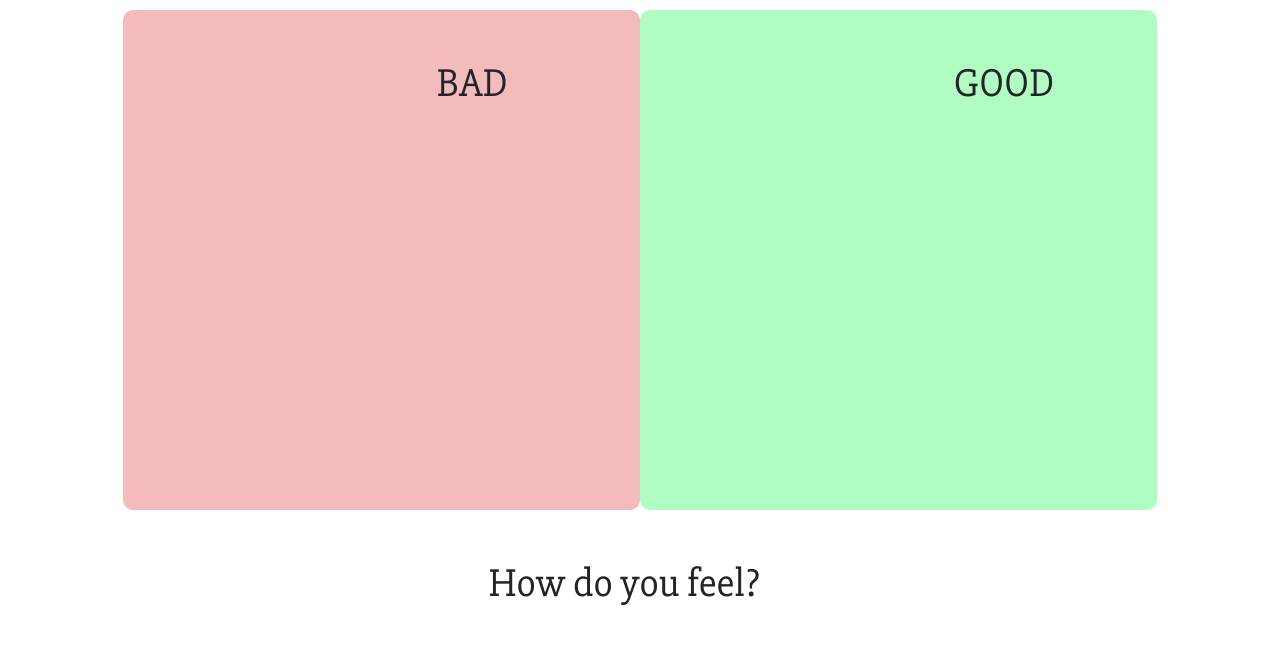
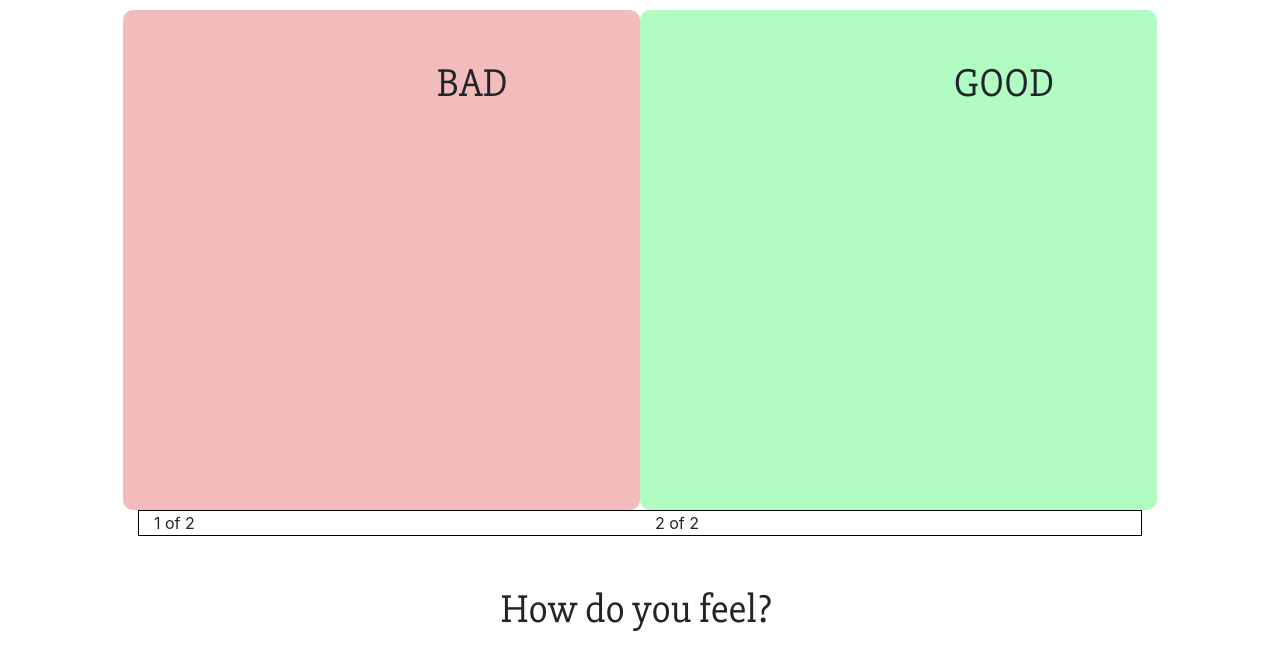
Before and after one commit to nalnir/Feeling-Good, a plain HTML site: page index.html in a window 1280 px wide. Drawn offline with nearby package versions, Linux system fonts and the light colour scheme.

Commit message:
decorating and adding extra result div
decorating and adding extra result divs

```diff
--- a/index.html
+++ b/index.html
@@ -17,9 +17,8 @@
 
 <body>
 
-<div class="container">
-
-  <div class="row">
+<div class="container main">
+  <div class="row main">
     <div class="col left">
 
       <h1>BAD</h1>
@@ -30,7 +29,16 @@
       <h1>GOOD</h1>
 
     </div>
+  </div>
 
+  <div class="container secondary">
+  <div class="row secondary">
+    <div class="col">
+      1 of 2
+    </div>
+    <div class="col">
+      2 of 2
+    </div>
   </div>
 
 <h1>How do you feel?</h1>
--- a/style.css
+++ b/style.css
@@ -11,14 +11,22 @@ h1 {
   padding-top: 50px;
 }
 
-.container {
+.container.main {
   margin: auto;
   width: 80%;
   padding: 10px;
 }
 
-.row {
+.row.main {
   height: 500px;
+}
+
+.container.secondary {
+
+}
+
+.row.secondary {
+  border: 1px solid black;
 }
 
 .col {
```
